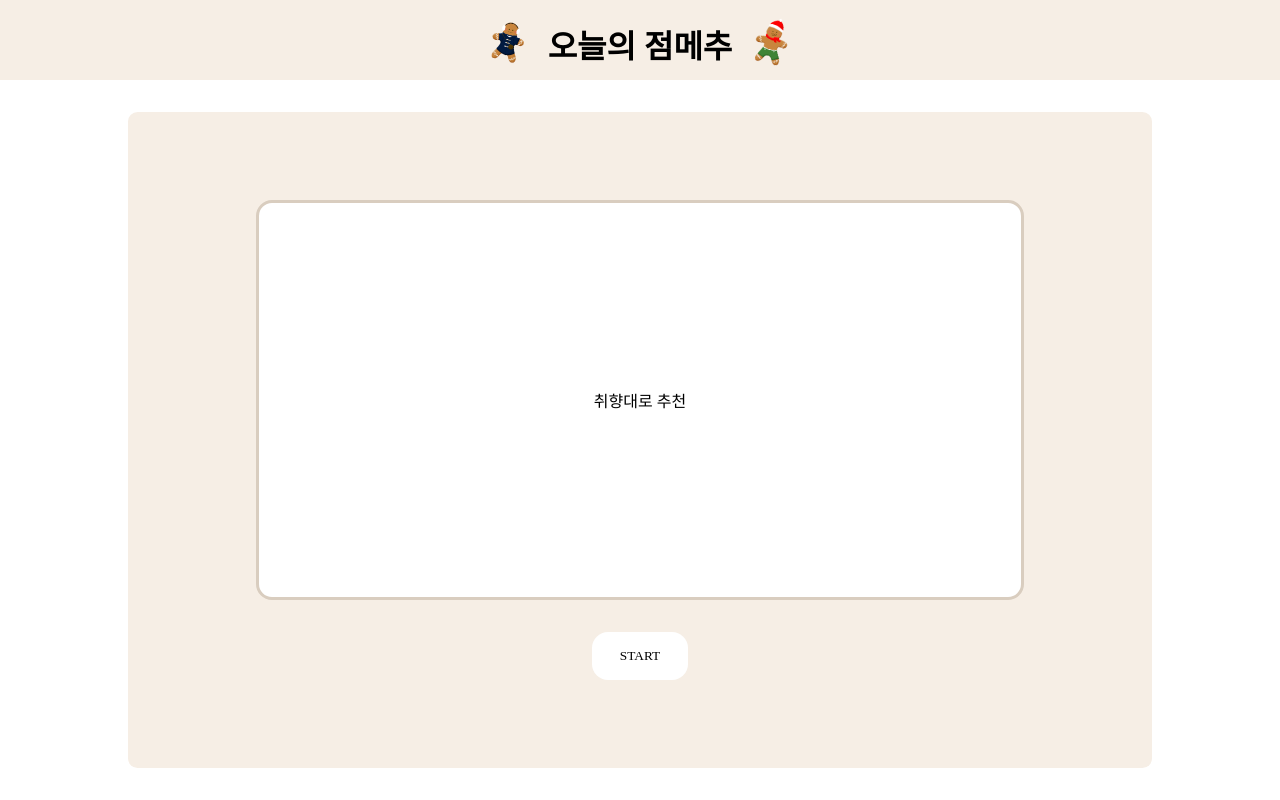
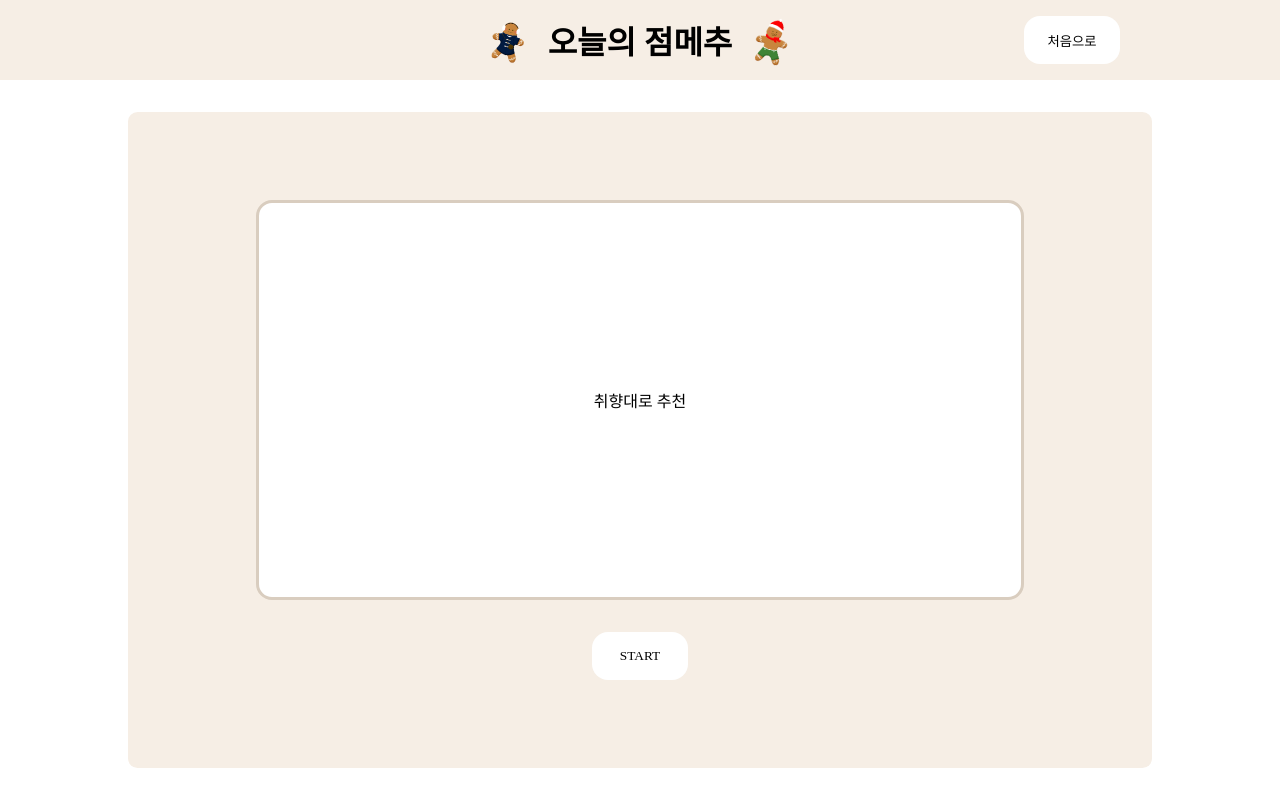
Before and after one commit to DO-SOPT-WEB/SoyoungPark, a React (Vite) app in the folder assignment/week3/lunchMenu/: page / in a window 1280 px wide. Both pictures are taken after a click on the element "취향대로 추천". Built offline with nearby package versions, Linux system fonts and the light colour scheme; a web font is replaced by a local one.

Commit message:
feat : 헤더에 처음으로 버튼 추가

```diff
--- a/assignment/week3/lunchMenu/src/App.jsx
+++ b/assignment/week3/lunchMenu/src/App.jsx
@@ -9,7 +9,6 @@ function App() {
     <ThemeProvider theme={theme}>
       <GlobalStyle />
       <Styled>
-        <Header />
         <OnBoardingPage />
       </Styled>
     </ThemeProvider>
--- a/assignment/week3/lunchMenu/src/components/Header.jsx
+++ b/assignment/week3/lunchMenu/src/components/Header.jsx
@@ -1,9 +1,15 @@
 import styled from 'styled-components';
 import cookie1 from '../images/cookie.png';
 import cookie2 from '../images/cookie2.png';
+import RandomPage from '../pages/RandomPage';
+import PreferencePage from '../pages/PreferencePage';
 
-const Header = () => {
+const Header = (props) => {
+  const goBack = () => {
+    props.setCategory('');
+  };
   return (
+    <Style.Container>
       <Style.MainHeader>
         <Style.ImgContainer>
           <img src={cookie1} className="cookie1"></img>
@@ -13,17 +19,25 @@ const Header = () => {
           <img src={cookie2}></img>
         </Style.ImgContainer>
       </Style.MainHeader>
+      {props.category ? <Style.GoBack onClick={goBack}>처음으로</Style.GoBack> : null}
+    </Style.Container>
   );
 };
 
 const Style = {
+  Container: styled.div`
+    display: flex;
+    align-items: center;
+    position: relative;
+    height: 5rem;
+    background-color: ${({ theme }) => theme.colors.lightBrown};
+    width: 100vw;
+  `,
   MainHeader: styled.div`
     display: flex;
     justify-content: center;
     gap: 1.5rem;
     text-align: center;
-    height: 5rem;
-    background-color: ${({ theme }) => theme.colors.lightBrown};
     width: 100vw;
   `,
   ImgContainer: styled.div`
@@ -39,5 +53,18 @@ const Style = {
       transform: rotate(15deg);
     }
   `,
+  GoBack: styled.button`
+    background-color: ${({ theme }) => theme.colors.white};
+    width: 6rem;
+    border: none;
+    border-radius: 1rem;
+    height: 3rem;
+    position: absolute;
+    left: 80%;
+    &:hover {
+      background-color: ${({ theme }) => theme.colors.green};
+      color: ${({ theme }) => theme.colors.white};
+    }
+  `,
 };
 export default Header;
--- a/assignment/week3/lunchMenu/src/pages/OnBoardingPage.jsx
+++ b/assignment/week3/lunchMenu/src/pages/OnBoardingPage.jsx
@@ -1,5 +1,6 @@
 import styled from 'styled-components';
 import { useState } from 'react';
+import Header from '../components/Header';
 import SelectCategory from '../components/SelectCategory';
 import RecommendStartPage from './RecommendStartPage';
 const OnBoardingPage = () => {
@@ -7,13 +8,27 @@ const OnBoardingPage = () => {
   const [startRecommend, setStartRecommend] = useState(false);
 
   return (
-    <Style.Container>
+    <>
       {category ? (
-        <RecommendStartPage category={category} startRecommend={startRecommend} setStartRecommend={setStartRecommend} />
+        <>
+          <Header category={category} setCategory={setCategory} />
+          <Style.Container>
+            <RecommendStartPage
+              category={category}
+              startRecommend={startRecommend}
+              setStartRecommend={setStartRecommend}
+            />
+          </Style.Container>
+        </>
       ) : (
-        <SelectCategory setCategory={setCategory} />
+        <>
+          <Header />
+          <Style.Container>
+            <SelectCategory setCategory={setCategory} />
+          </Style.Container>
+        </>
       )}
-    </Style.Container>
+    </>
   );
 };
 
```
Lines whose indentation alone changed are shown as unchanged.
